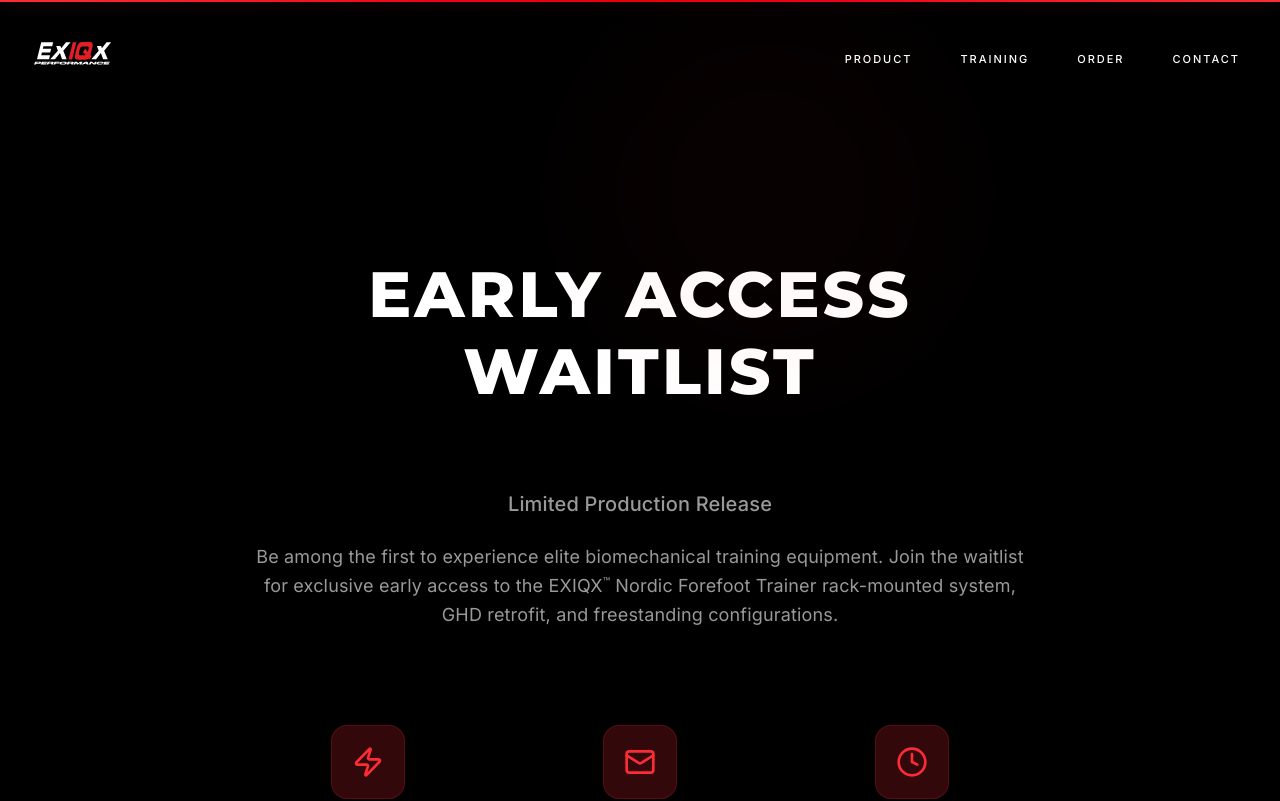
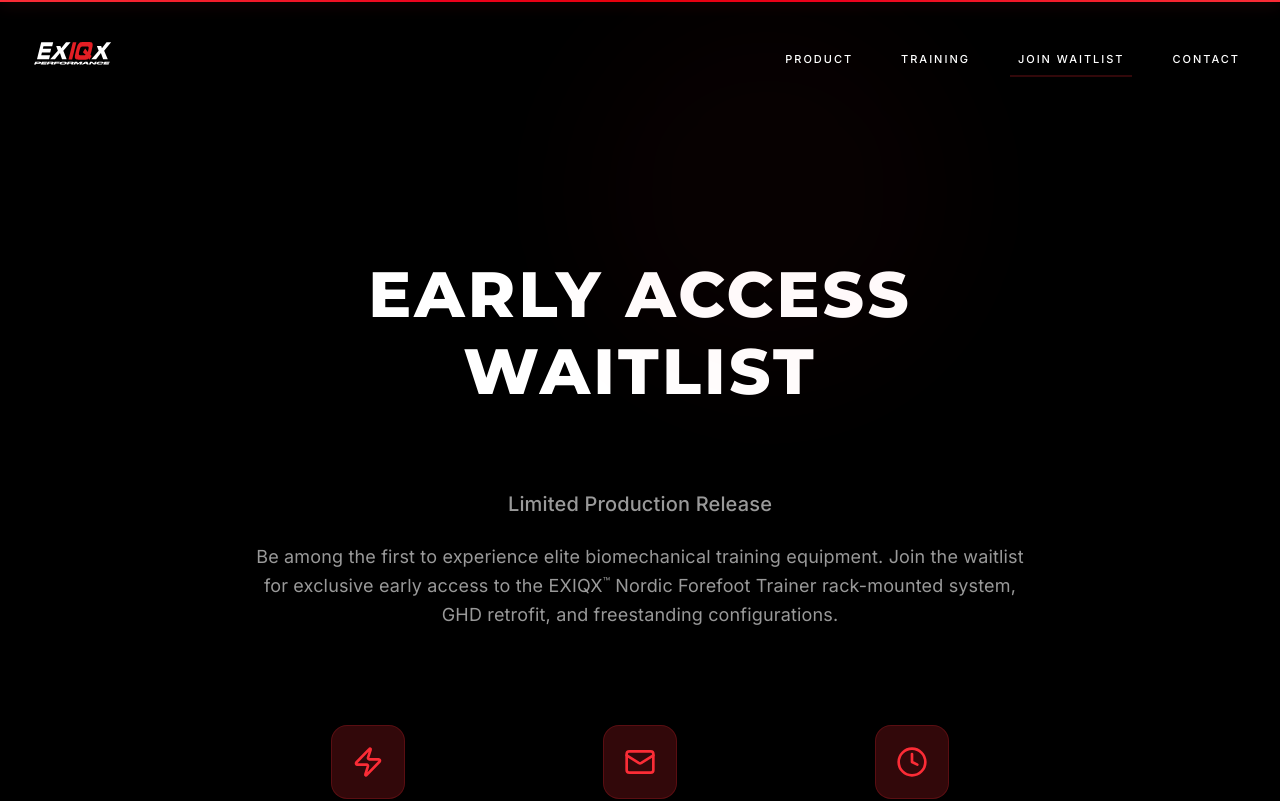
Before and after one commit to infinityspine/exiqx-website, a Next.js app: page /join-waitlist in a window 1280 px wide. Shown: the top 801 px of the page. Built offline with nearby package versions, Linux system fonts and the light colour scheme.

Commit message:
🕒 Auto-commit: 2026-01-27 14:52:42

```diff
--- a/components/layout/NavBar.tsx
+++ b/components/layout/NavBar.tsx
@@ -22,7 +22,7 @@ const DEFAULT_BRAND_TEXT = 'EXIQX™ PERFORMANCE'
 const DEFAULT_NAV_ITEMS = [
   { label: 'PRODUCT', href: '/#technical-specifications', id: 'technical-specifications' },
   { label: 'TRAINING', href: '/#use-cases', id: 'use-cases' },
-  { label: 'ORDER', href: '/order', id: 'order' },
+  { label: 'JOIN WAITLIST', href: '/join-waitlist', id: 'join-waitlist' },
   { label: 'CONTACT', href: '/contact', id: 'contact' },
 ]
 
```
